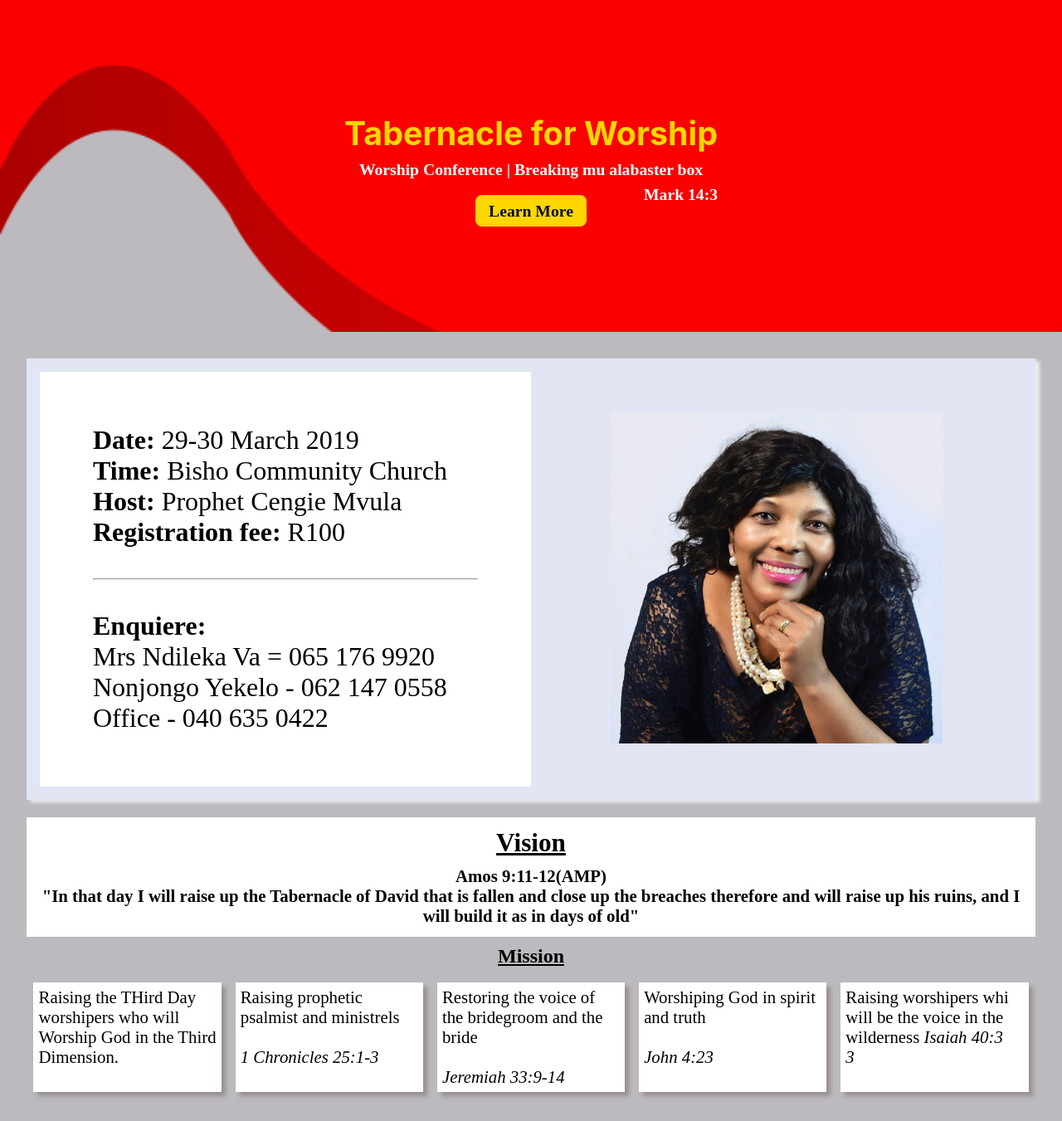
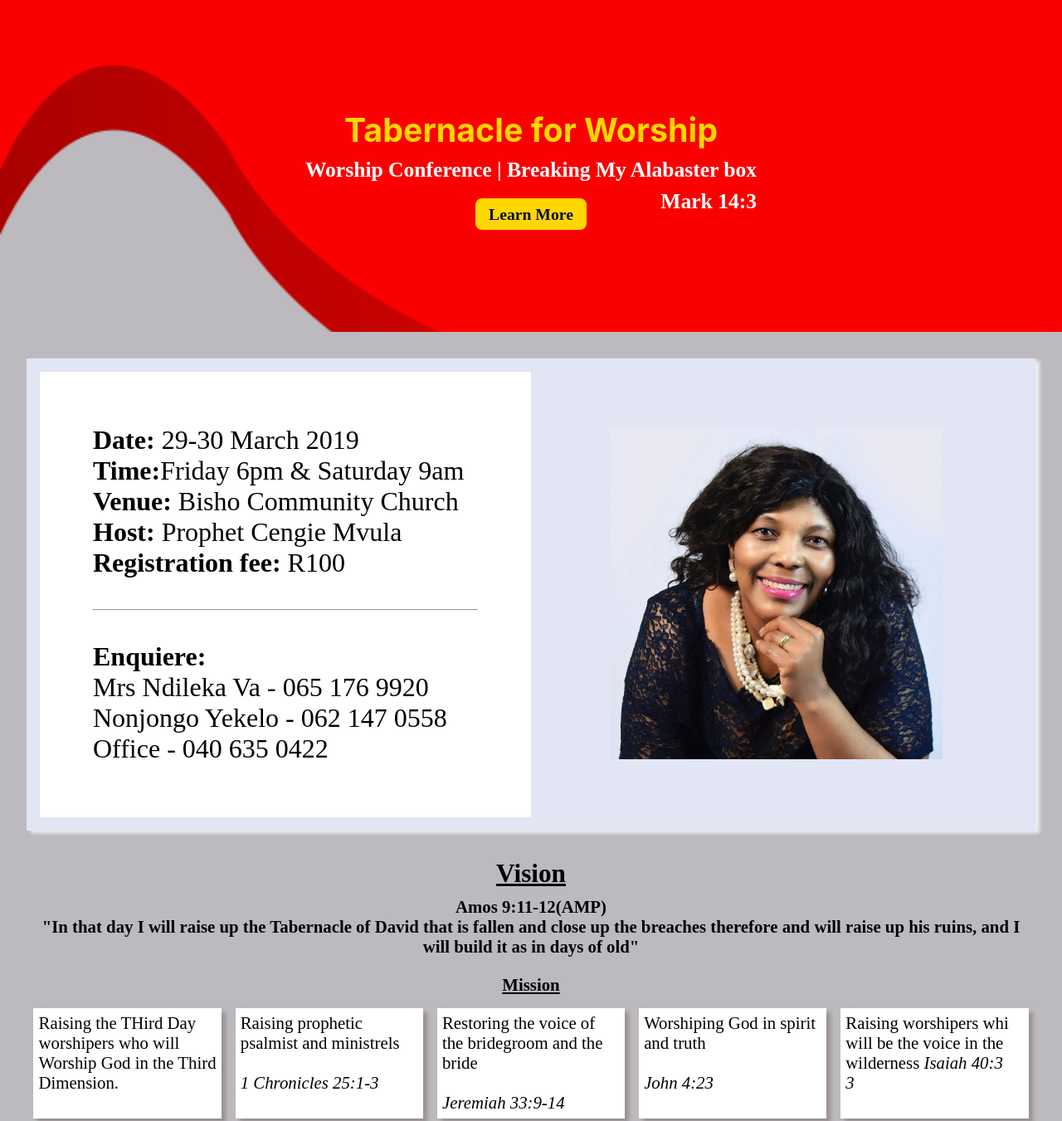
Before and after one commit to lukholo/worship, a website: page index.html in a window 1280 px wide. Shown: the top 1351 px of the page at 83% size. Drawn offline with Linux system fonts and the light colour scheme.

Commit message:
gh-page deployment

```diff
--- a/index.html
+++ b/index.html
@@ -11,7 +11,7 @@
   <header class="hero">
     <div class="cta">
       <h1>Tabernacle for Worship</h1>
-      <p class="cta_verse">Worship Conference | Breaking mu alabaster box</p>
+      <p class="cta_verse">Worship Conference | Breaking My Alabaster box</p>
       <a href="#details" class="cta-btn">Learn More</a>
     </div>
   </header>
@@ -19,14 +19,15 @@
     <div id="details" class="details">
       <div class="box-info">
         <strong> Date:</strong> 29-30 March 2019<br>
-        <strong> Time:</strong> Bisho Community Church<br>
+        <strong> Time:</strong>Friday 6pm & Saturday 9am<br>
+        <strong> Venue:</strong> Bisho Community Church<br>
         <strong> Host:</strong> Prophet Cengie Mvula<br>
         <strong> Registration fee:</strong> R100<br>
         <br>
         <hr>
         <br>
         <div class="enquire">
-          <strong>Enquiere:</strong><br> Mrs Ndileka Va = 065 176 9920 <br>
+          <strong>Enquiere:</strong><br> Mrs Ndileka Va - 065 176 9920 <br>
           Nonjongo Yekelo - 062 147 0558 <br>
           Office - 040 635 0422
 
--- a/package.json
+++ b/package.json
@@ -7,5 +7,9 @@
     "test": "echo \"Error: no test specified\" && exit 1"
   },
   "author": "Lukholo Mini",
-  "license": "ISC"
+  "license": "ISC",
+  "homepge": "https://lukholo.github.io/worship",
+  "devDependencies": {
+    "gh-pages": "^2.0.1"
+  }
 }
--- a/style.css
+++ b/style.css
@@ -43,6 +43,7 @@ header h1 {
 
 header p.cta_verse {
   color: #fff;
+  font-size: 1.3em;
 }
 
 header p.cta_verse::after {
@@ -87,6 +88,7 @@ header p.cta_verse::after {
 }
 
 .box-info {
+  max-width: 100%;
   background: #fff;
   /* height: 100%; */
   padding: 2em;
@@ -95,7 +97,6 @@ header p.cta_verse::after {
 
 .vision {
   font-size: 1.3em;
-  background: #fff;
   text-align: center;
   margin-top: 1em;
   padding: 0.65em;
@@ -107,6 +108,7 @@ header p.cta_verse::after {
 }
 
 .mission h2 {
+  font-size: 1.3em;
   text-decoration: underline;
   text-align: center;
   margin: 0.4em;
@@ -131,6 +133,7 @@ header p.cta_verse::after {
   text-align: center;
   padding: 1em;
   color: #fff;
+  font-size: 1.8em;
   /* margin-bottom: -1em; */
   position: relative;
 }
```
